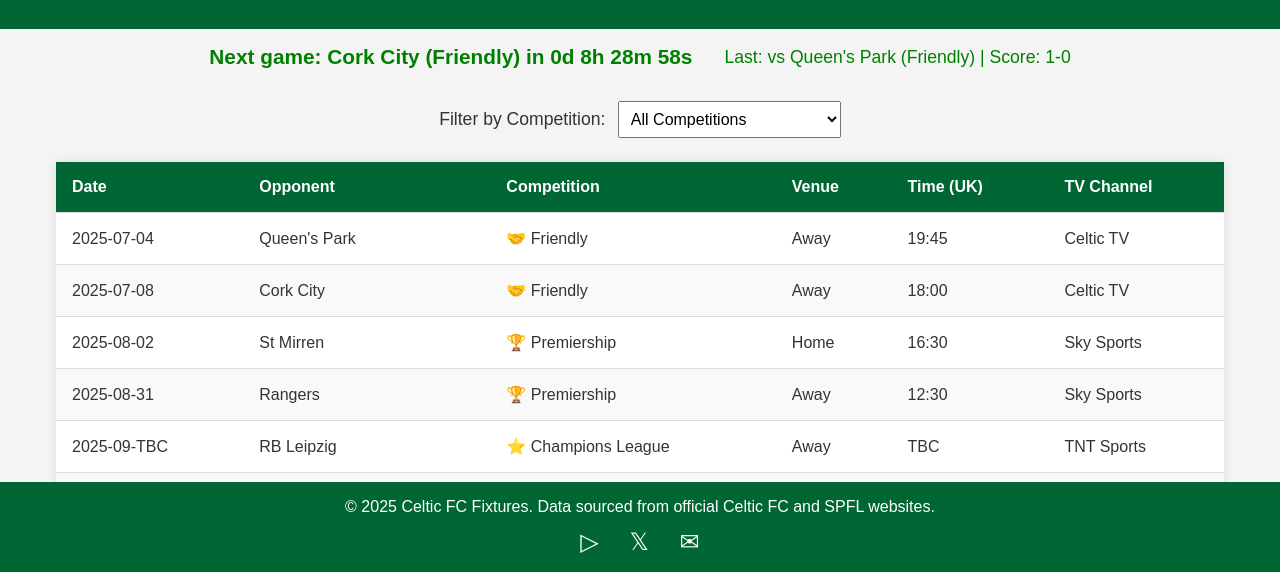
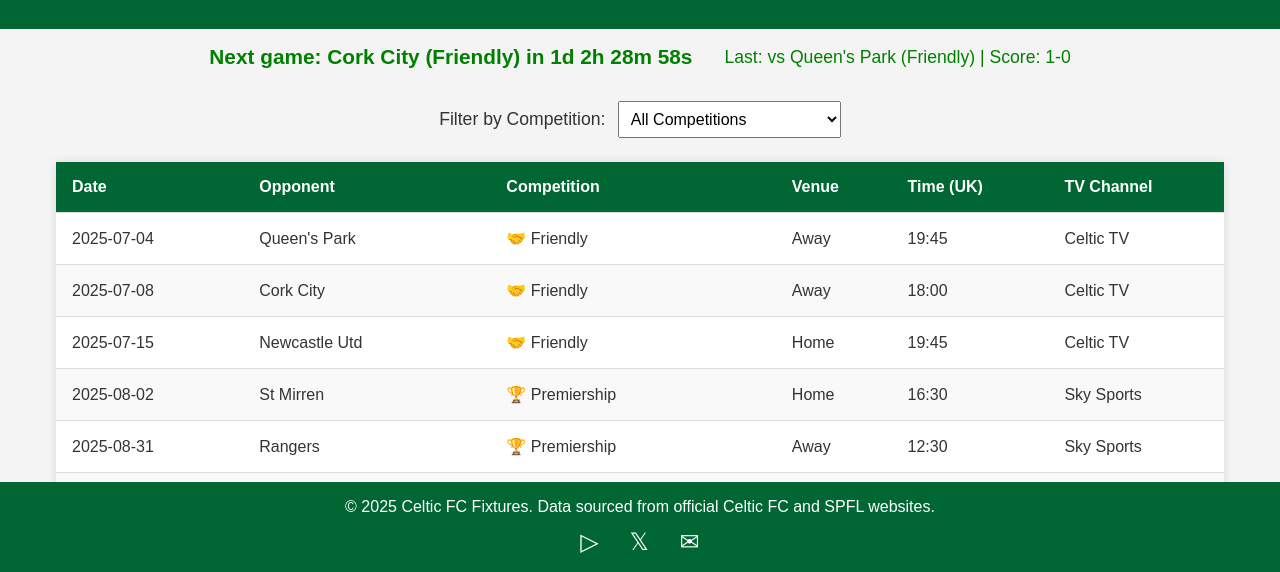
Before and after one commit to chriswelsh84/celtic-fixtures, a plain HTML site: page index.html in a window 1280 px wide. Shown: the part 228-800 px from the top of the page. Drawn offline with Linux system fonts and the light colour scheme.

Commit message:
COUNTDOWN FIX

```diff
--- a/index.html
+++ b/index.html
@@ -129,12 +129,14 @@
     // Countdown Timer for next game
     function getNextFixture() {
         const now = new Date();
-        // Parse fixture dates and find the next one in the future
         for (let i = 0; i < fixtures.length; i++) {
             let dateStr = fixtures[i].date;
+            let timeStr = fixtures[i].time && fixtures[i].time !== 'TBC' ? fixtures[i].time : '00:00';
             // Handle TBC dates by skipping
             if (dateStr.includes('TBC')) continue;
-            let dateObj = new Date(dateStr + 'T00:00:00');
+            // Combine date and time for accurate countdown
+            let dateTimeStr = dateStr + 'T' + timeStr.padStart(5, '0');
+            let dateObj = new Date(dateTimeStr);
             if (dateObj > now) {
                 return { ...fixtures[i], dateObj };
             }
--- a/javascript.js
+++ b/javascript.js
@@ -1,6 +1,7 @@
 const fixtures = [
     { date: "2025-07-04", opponent: "Queen's Park", competition: "Friendly", venue: "Away", time: "19:45", tv: "Celtic TV", score: "1-0" },
     { date: "2025-07-08", opponent: "Cork City", competition: "Friendly", venue: "Away", time: "18:00", tv: "Celtic TV" },
+    { date: "2025-07-15", opponent: "Newcastle Utd", competition: "Friendly", venue: "Home", time: "19:45", tv: "Celtic TV" },
     { date: "2025-08-02", opponent: "St Mirren", competition: "Premiership", venue: "Home", time: "16:30", tv: "Sky Sports" },
     { date: "2025-08-31", opponent: "Rangers", competition: "Premiership", venue: "Away", time: "12:30", tv: "Sky Sports" },
     { date: "2025-09-TBC", opponent: "RB Leipzig", competition: "Champions League", venue: "Away", time: "TBC", tv: "TNT Sports" },
```
Also changed, not shown: CELTICPARK.png (added), CELTICPARK_CORNER.png (added), celtic-logo2.png (added).
